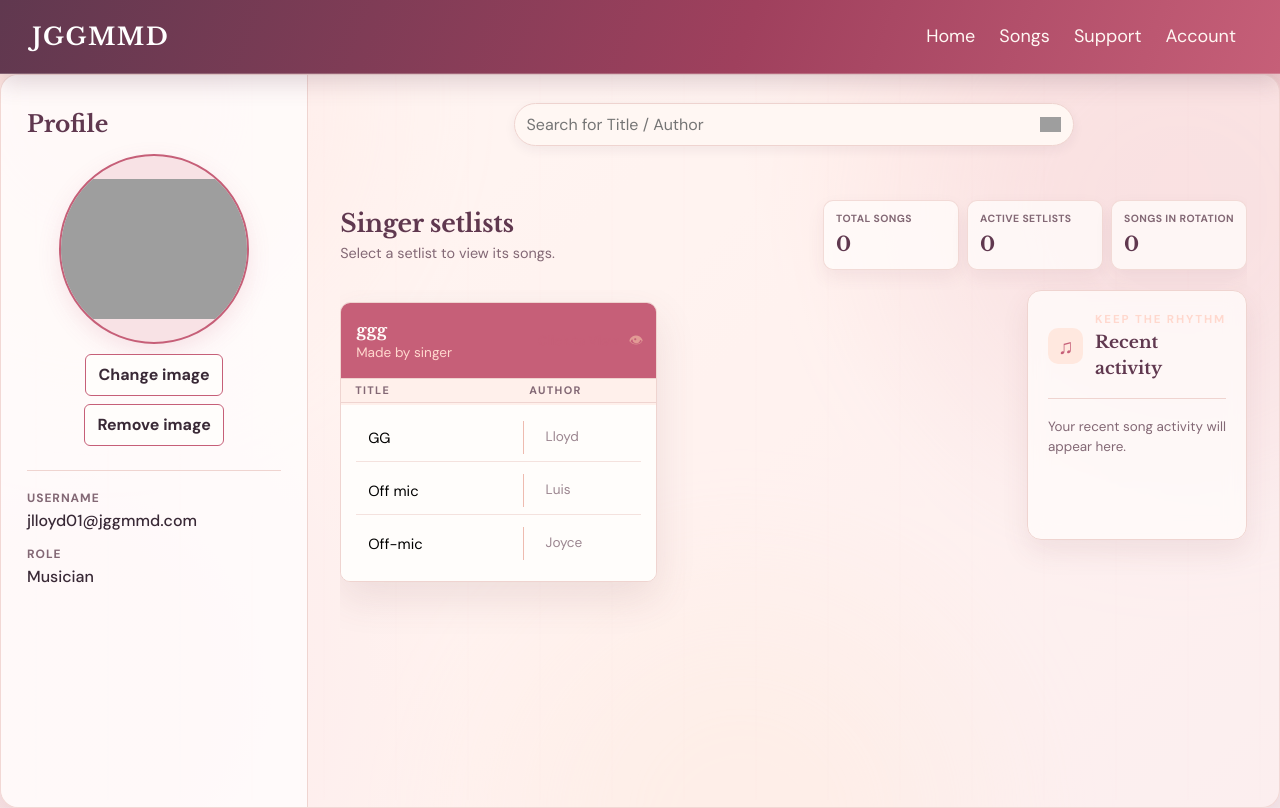
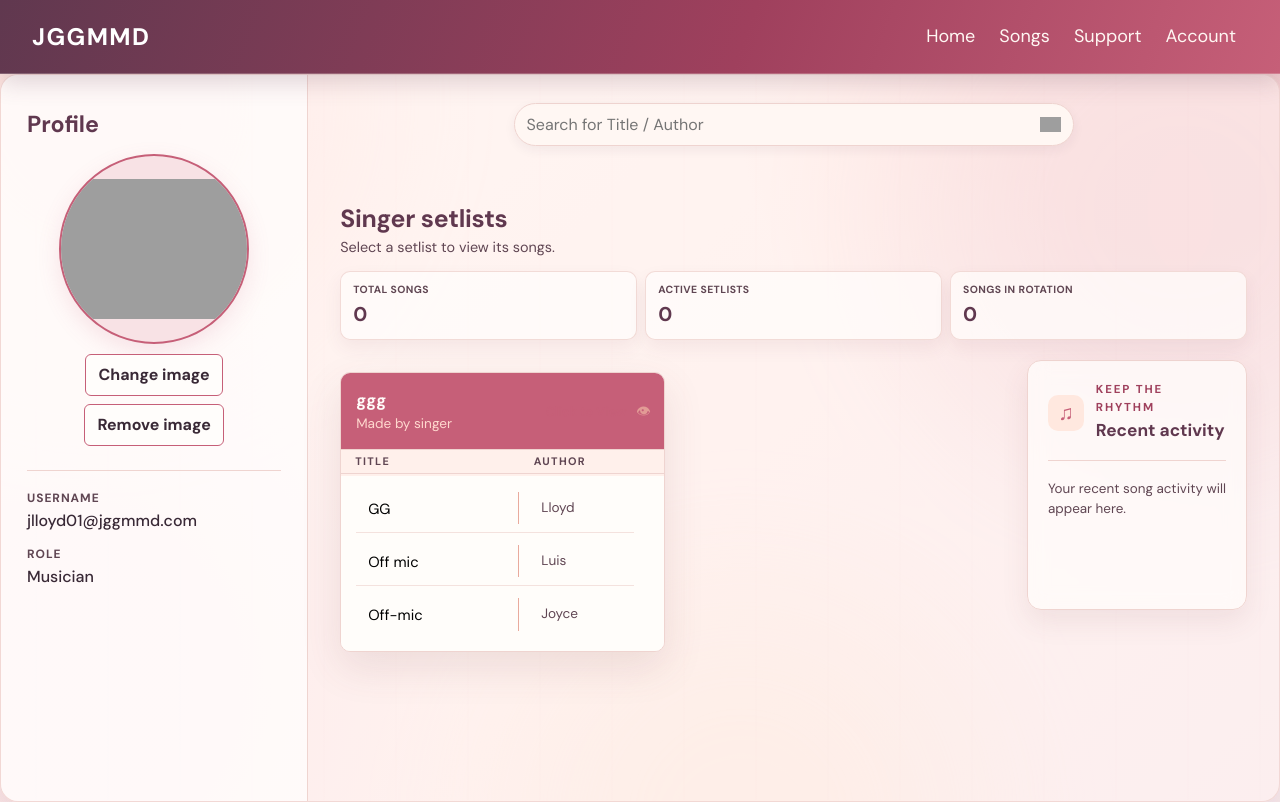
Before and after one commit to Dino0207/JGGMMD, a PHP site: page /jggmmd.php in a window 1280 px wide. Run offline with PHP 8.4, Linux system fonts and the light colour scheme; a user stored in the database is signed in; data comes from the database, SQL or seed files in the repository; some libraries are stand-ins or nearby versions; grey boxes are pictures that could not be loaded.

Commit message:
Revert "redesign"
This reverts commit 305c9e6d56e985af3d9eb882e888f234156086d1.

```diff
--- a/frontend/styles.css
+++ b/frontend/styles.css
@@ -1,4 +1,4 @@
-@import url("https://fonts.googleapis.com/css2?family=DM+Sans:wght@400;500;700&family=Libre+Baskerville:wght@700&display=swap");
+@import url("https://fonts.googleapis.com/css2?family=DM+Sans:wght@400;500;700&display=swap");
 
 :root {
     --primary-color: #176b68;
@@ -34,10 +34,6 @@ body {
     line-height: 1.5;
 }
 
-h1, h2, h3, .navbar h1, .navbar h2 {
-    font-family: "Libre Baskerville", serif;
-}
-
 .navbar {
     position: sticky;
     top: 0;
@@ -61,8 +57,6 @@ h1, h2, h3, .navbar h1, .navbar h2 {
 }
 
 
-
-/* Warm studio palette and dashboard polish */
 :root {
     --primary-color: #c65f78;
     --secondary-color: #e9aa9d;
@@ -71,7 +65,7 @@ h1, h2, h3, .navbar h1, .navbar h2 {
     --surface-color: #fffdfb;
     --text-color: #392936;
     --input-boxes: #fff0eb;
-    --muted-color: #836875;
+    --muted-color: #604653;
     --border-color: #efd4d0;
     --accent-plum: #60384f;
     --accent-lavender: #f8e2e5;
@@ -169,8 +163,7 @@ body::before {
     background: rgb(255 253 251 / 88%);
 }
 .song-list-header {
-    position: sticky;
-    top: 0;
+    position: static;
     z-index: 1;
     display: grid;
     grid-template-columns: minmax(0, 1.35fr) minmax(0, 1fr);
@@ -379,7 +372,7 @@ body::after {
     box-shadow: 0 8px 18px rgb(117 62 78 / 7%);
 }
 .stat-card span { display: block; color: var(--muted-color); font-size: 0.65rem; font-weight: 700; letter-spacing: 0.04em; text-transform: uppercase; }
-.stat-card strong { display: block; margin-top: 2px; color: var(--accent-plum); font-family: "Libre Baskerville", serif; font-size: 1.25rem; }
+.stat-card strong { display: block; margin-top: 2px; color: var(--accent-plum); font-size: 1.25rem; }
 .dashboard-lower {
     display: grid;
     grid-template-columns: minmax(0, 1fr) minmax(220px, 0.32fr);
@@ -754,8 +747,7 @@ body::after {
 }
 
 .setlist-heading {
-    position: sticky;
-    top: 0;
+    position: relative;
     z-index: 1;
     flex: 0 0 auto;
     padding: 15px;
@@ -813,8 +805,8 @@ body::after {
     gap: 6px;
     margin: 0;
     padding: 12px 15px 15px;
-    overflow-y: auto;
-    overscroll-behavior: contain;
+    overflow: visible;
+    overscroll-behavior: auto;
 }
 .setlist-song { display: grid; grid-template-columns: minmax(0, 1fr) auto; justify-content: stretch; align-items: center; gap: 10px; }
 .setlist-song-title,
@@ -1560,7 +1552,8 @@ body::after {
 
 .sbody .hero .setlist-container .setlist-items {
     width: calc(50% - 10px);
-    height: 280px;
+    height: auto;
+    min-height: 0;
     max-width: none;
     padding: 0;
     border: 1px solid var(--border-color);
@@ -1642,7 +1635,7 @@ body::after {
     .sbody .s-bar { padding: 20px 18px 8px; }
     .sbody .hero { padding: 16px 18px 28px; }
     .setlist-toolbar { padding-bottom: 16px; }
-    .sbody .hero .setlist-container .setlist-items { width: 100%; height: 230px; min-height: 210px; }
+    .sbody .hero .setlist-container .setlist-items { width: 100%; height: auto; min-height: 0; }
 }
 
 @media (max-width: 450px) {
@@ -1653,13 +1646,12 @@ body::after {
 }
 
 .dashboard-lower .setlist-container {
-    height: min(560px, calc(100vh - 320px));
-    min-height: 260px;
-    overflow-y: auto;
-    overflow-x: hidden;
+    height: auto;
+    min-height: 0;
+    overflow: visible;
     align-content: start;
-    overscroll-behavior: contain;
-    scrollbar-gutter: stable;
+    overscroll-behavior: auto;
+    scrollbar-gutter: auto;
 }
 
 .setlist-items > .song-list-header,
@@ -1680,21 +1672,176 @@ body::after {
     flex: 0 0 24px;
 }
 
+.setlist-toolbar {
+    position: static;
+    display: grid;
+    grid-template-columns: minmax(0, 1fr) auto auto;
+    align-items: center;
+    overflow: visible;
+}
+.setlist-toolbar > div { min-width: 0; }
+.setlist-title-group {
+    display: grid;
+    grid-template-columns: auto minmax(220px, 360px);
+    align-items: center;
+    column-gap: 22px;
+    min-width: 0;
+}
+.setlist-title-group h2,
+.setlist-title-group > p { grid-column: 1; }
+.setlist-title-group .search-field {
+    grid-column: 2;
+    grid-row: 1 / span 2;
+    display: flex;
+    align-items: center;
+    gap: 8px;
+    width: 100%;
+    padding: 0 12px;
+    border: 1px solid var(--border-color);
+    border-radius: 24px;
+    background: var(--surface-color);
+    box-shadow: 0 4px 12px rgb(59 31 63 / 6%);
+}
+.setlist-title-group .search-field input[type="search"] {
+    width: 100%;
+    min-width: 0;
+    padding: 10px 0;
+    border: 0;
+    outline: 0;
+    background: transparent;
+    color: var(--text-color);
+    font: inherit;
+}
+.setlist-title-group .search-field:focus-within {
+    border-color: var(--primary-color);
+    box-shadow: 0 0 0 3px rgb(198 95 120 / 18%);
+}
+.setlist-title-group .search-icon { width: 21px; height: 21px; object-fit: contain; }
+.dashboard-lower .setlist-container {
+    height: auto;
+    min-height: 0;
+    overflow: visible;
+    overscroll-behavior: auto;
+    scrollbar-gutter: auto;
+}
+.sbody .hero .setlist-container { overflow: visible; }
+.sbody .hero .setlist-container .setlist-items {
+    position: relative;
+    height: 280px;
+    min-height: 280px;
+}
+.setlist-songs {
+    overflow-y: auto;
+    overscroll-behavior: contain;
+    scrollbar-gutter: stable;
+}
+.setlist-card-footer {
+    display: flex;
+    flex: 0 0 32px;
+    align-items: center;
+    justify-content: flex-end;
+    gap: 6px;
+    min-height: 32px;
+    padding: 4px 12px;
+    border-top: 1px solid var(--border-color);
+    color: var(--muted-color);
+    font-size: 0.75rem;
+}
+.setlist-view-icon { font-size: 1rem; line-height: 1; }
+.setlist-song-author { opacity: 1; }
+.empty-setlist-songs { color: var(--muted-color); opacity: 1; }
+.song-list-header { color: var(--muted-color); }
+.activity-widget .widget-eyebrow { color: var(--third-color); }
+.stat-card strong { font-family: inherit; }
+.empty-setlist-state {
+    display: grid;
+    min-height: 100%;
+    place-items: center;
+    padding: 10px 54px;
+    text-align: center;
+}
+.empty-setlist-add {
+    position: absolute;
+    right: 12px;
+    bottom: 44px;
+    display: grid;
+    width: 40px;
+    height: 40px;
+    place-items: center;
+    padding: 0;
+    border: 1px solid var(--primary-color);
+    border-radius: 50%;
+    background: transparent;
+    color: var(--primary-color);
+    cursor: pointer;
+    font: inherit;
+    font-size: 1.6rem;
+    line-height: 1;
+    transition: background-color 160ms ease, color 160ms ease;
+}
+.empty-setlist-add:hover { background: var(--primary-color); color: #ffffff; }
+.empty-setlist-add:focus-visible { outline: 3px solid rgb(159 64 93 / 35%); outline-offset: 2px; }
+
+@media (min-width: 961px) and (max-width: 1440px) {
+    .setlist-toolbar {
+        grid-template-columns: minmax(0, 1fr) auto;
+        column-gap: 20px;
+        row-gap: 12px;
+    }
+    .setlist-title-group { grid-column: 1; grid-row: 1; }
+    .dashboard-stats {
+        grid-column: 1 / -1;
+        grid-row: 2;
+        width: 100%;
+        margin-left: 0;
+        grid-template-columns: repeat(3, minmax(0, 1fr));
+    }
+    #new-setlist { grid-column: 2; grid-row: 1; justify-self: end; }
+}
+
 @media (max-width: 960px) {
-    .dashboard-lower .setlist-container {
-        height: min(520px, calc(100vh - 270px));
-    }
+    .setlist-toolbar { grid-template-columns: minmax(0, 1fr) auto; }
+    .setlist-title-group { grid-template-columns: minmax(0, 1fr); row-gap: 8px; }
+    .setlist-title-group h2,
+    .setlist-title-group > p,
+    .setlist-title-group .search-field { grid-column: 1; }
+    .setlist-title-group h2 { grid-row: 1; }
+    .setlist-title-group > p { grid-row: 2; }
+    .setlist-title-group .search-field { grid-row: 3; max-width: 440px; }
 }
 
 @media (max-width: 700px) {
-    .dashboard-lower .setlist-container {
-        height: min(500px, calc(100vh - 250px));
-        min-height: 220px;
-    }
-}
-<<<<<<< HEAD
-=======
-
-
-
->>>>>>> parent of 305c9e6 (redesign)
+    .setlist-title-group { width: 100%; }
+    .setlist-title-group .search-field { max-width: none; }
+}
+
+@media (max-width: 450px) {
+    .setlist-toolbar { grid-template-columns: minmax(0, 1fr); }
+    .setlist-toolbar > button { width: 100%; }
+}
+
+.setlist-title-group .search-field input[type="search"]::placeholder {
+    color: var(--muted-color);
+    opacity: 1;
+}
+
+@media (min-width: 761px) {
+    .mbody { overflow: clip; }
+    .profile-cont {
+        position: sticky;
+        top: 74px;
+        align-self: flex-start;
+        height: calc(100vh - 74px);
+        min-height: 0;
+        overflow-y: auto;
+        overscroll-behavior: contain;
+    }
+}
+
+@media (max-width: 760px) {
+    .profile-cont {
+        position: static;
+        height: auto;
+        overflow: visible;
+    }
+}
```
